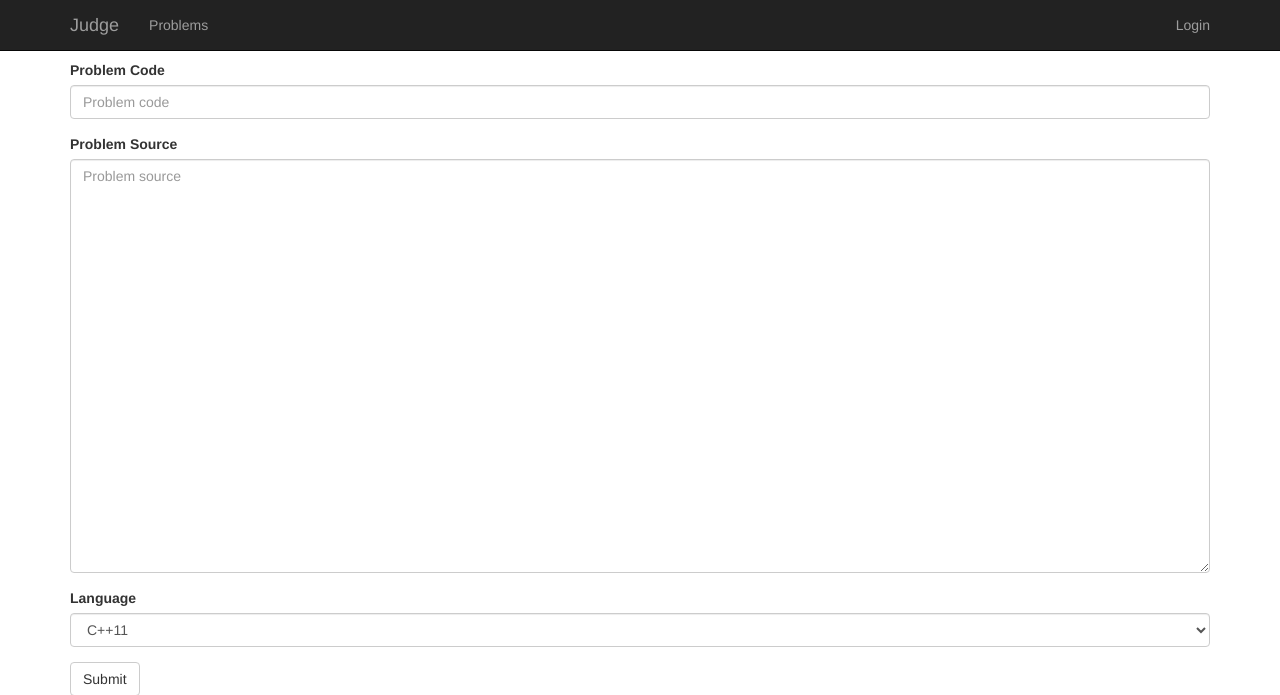
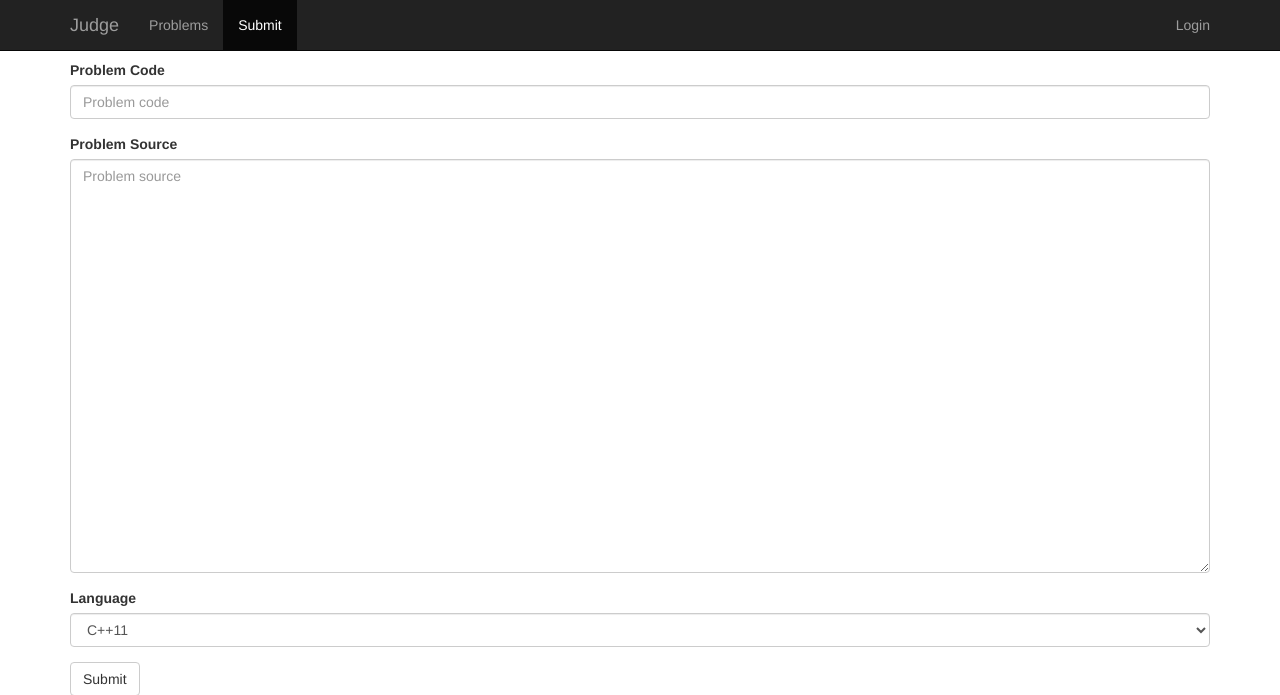
Before and after one commit to BSSOJ/website, a PHP site: page /index.php?submit in a window 1280 px wide. Shown: the top 695 px of the page. Run offline with PHP 8.4, Linux system fonts and the light colour scheme; some libraries are stand-ins or nearby versions.

Commit message:
Added submit to navbar

```diff
--- a/index.php
+++ b/index.php
@@ -40,6 +40,7 @@ $link = mysqli_connect($config['db']['addr'], $config['db']['user'], $config['db
                 <div id="navbar" class="collapse navbar-collapse">
                     <ul class="nav navbar-nav">
                         <li <?= $page == 0 ? "class=\"active\"" : ""?>><a href="?">Problems</a></li>
+                        <li <?= $page == 3 ? "class=\"active\"" : ""?>><a href="?submit">Submit</a></li>
                     </ul>
                     <ul class="nav navbar-nav navbar-right">
                         <li><?= $user == null ? "<a href=\"?login\">Login</a>" : "<a href=\"logout.php\">Logout (".  $user. ")</a>"?></li>
```
